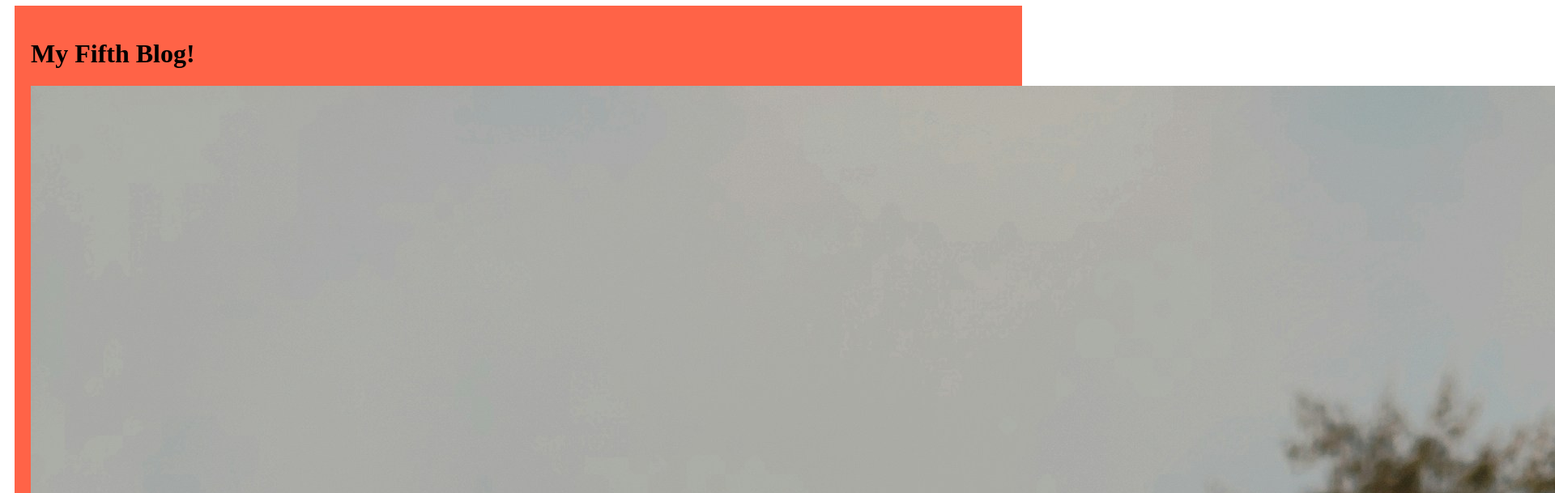
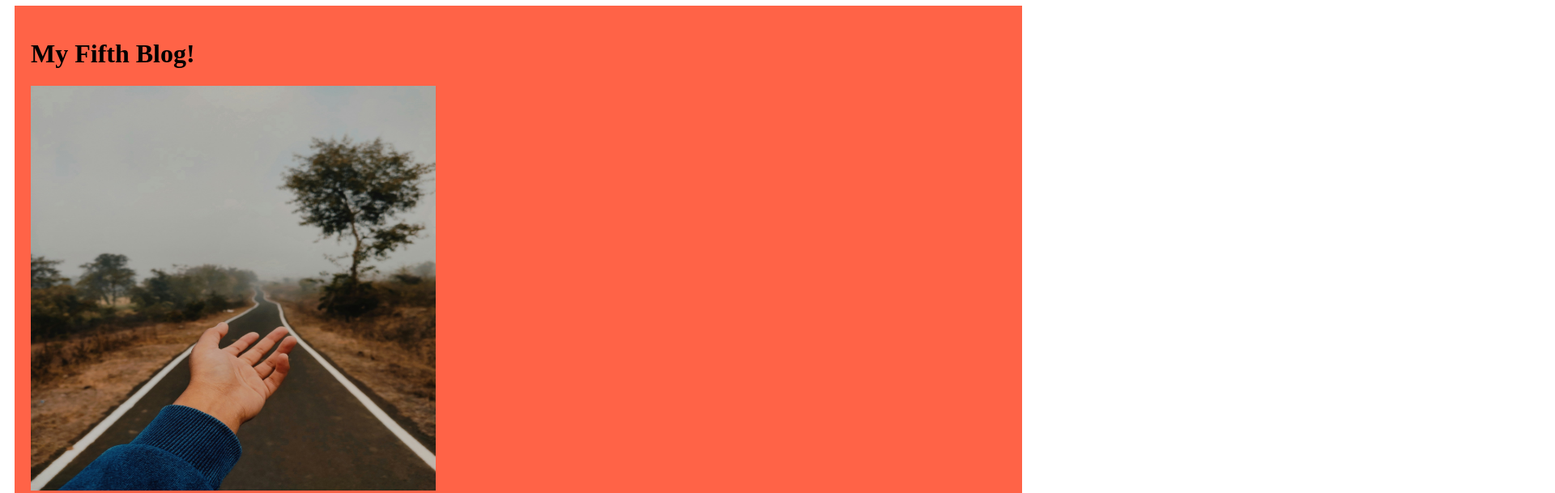
Before and after one commit to sumonbiswas290/my-first-github-repo, a plain HTML site: page index.html in a window 1280 px wide. Shown: the part 731-1340 px from the top of the page at 81% size, 1920 px wide, since content can reach past the window. Drawn offline with Linux system fonts and the light colour scheme.

Commit message:
edit 5th blog

```diff
--- a/index.html
+++ b/index.html
@@ -38,7 +38,7 @@
     </div>
     <div>
         <h1>My Fifth Blog!</h1>
-        <img src="image/come with me.jpg" alt="come with me">
+        <img style="width: 500px;height: 500px;" src="image/come with me.jpg" alt="come with me">
     </div>
 </body>
 </html>
```
